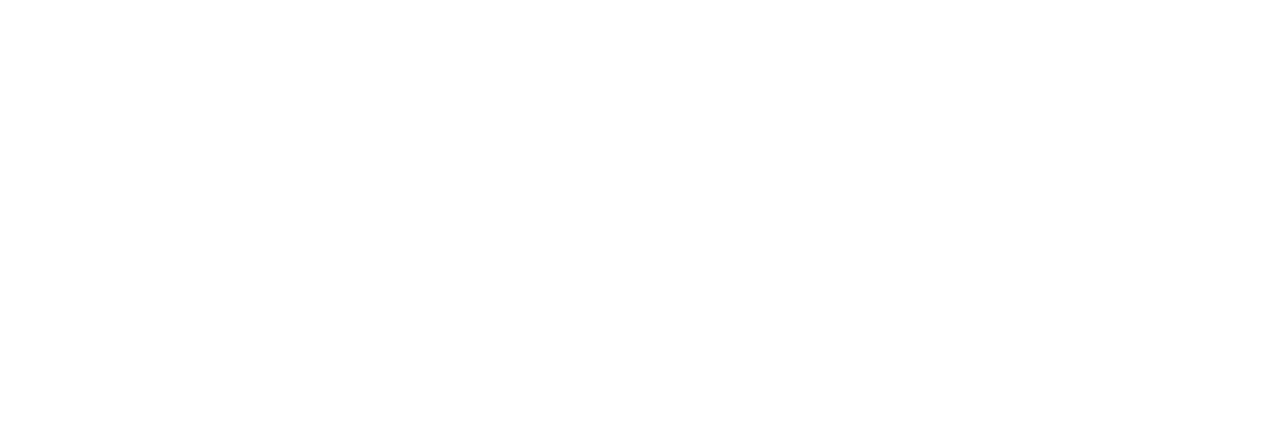
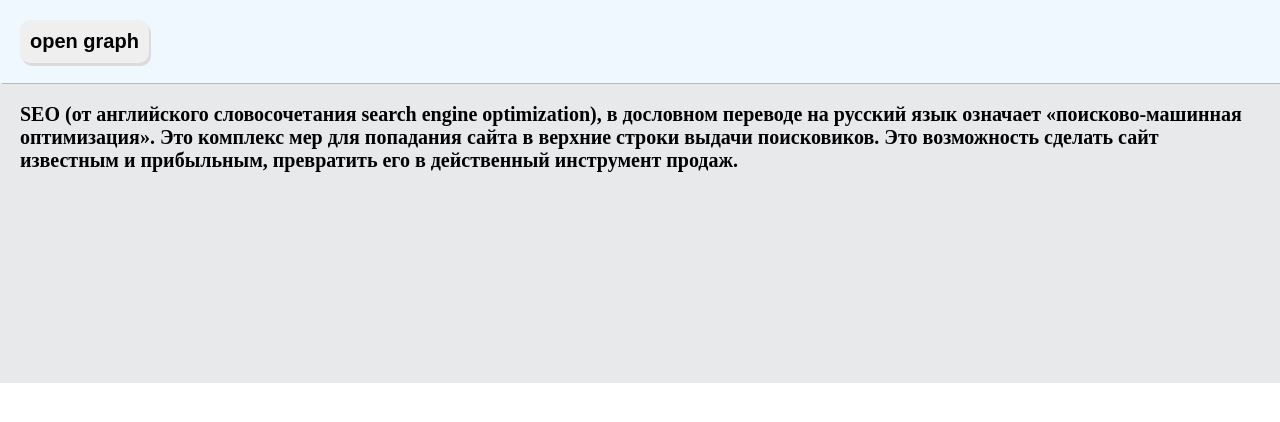
Before and after one commit to fefwee/EvoApp, an Angular app: page /open-graph in a window 1280 px wide. Before the commit this address led to /. Shown: the top 422 px of the page. Built offline with nearby package versions, Linux system fonts and the light colour scheme.

Commit message:
add metatags

```diff
--- a/src/app/app-routing.module.ts
+++ b/src/app/app-routing.module.ts
@@ -1,7 +1,13 @@
 import { NgModule } from '@angular/core';
 import { RouterModule, Routes } from '@angular/router';
+import { InlineComponent } from './components/inline/inline.component';
 
-const routes: Routes = [];
+const routes: Routes = [
+  {
+    path: 'open-graph',
+    component: InlineComponent
+  }
+];
 
 @NgModule({
   imports: [RouterModule.forRoot(routes)],
--- a/src/app/app.component.css
+++ b/src/app/app.component.css
@@ -0,0 +1,15 @@
+button {
+    padding: 10px;
+    border-radius: 10px;
+    border: none;
+    box-shadow: 2px 3px rgb(220, 218, 218);
+    cursor: pointer;
+    margin: 20px;
+}
+
+.container {
+    display: flex;
+    align-items: center;
+    box-shadow: 2px 1px rgb(197, 191, 191);
+    background-color: aliceblue;
+}
--- a/src/app/app.component.html
+++ b/src/app/app.component.html
@@ -0,0 +1,4 @@
+<div class="container">
+  <button routerLink="/open-graph">open graph</button>
+</div>
+<router-outlet></router-outlet>
--- a/src/app/app.component.ts
+++ b/src/app/app.component.ts
@@ -1,4 +1,5 @@
 import { Component } from '@angular/core';
+import { Meta } from '@angular/platform-browser';
 
 @Component({
   selector: 'app-root',
@@ -6,5 +7,8 @@
   styleUrls: ['./app.component.css']
 })
 export class AppComponent {
-  title = 'EvoApp';
+
+  constructor(private meta: Meta) {
+    this.meta.addTag({ property: "og:desc", content: "root_desc " })
+  }
 }
--- a/src/app/app.module.ts
+++ b/src/app/app.module.ts
@@ -3,10 +3,12 @@
 
 import { AppRoutingModule } from './app-routing.module';
 import { AppComponent } from './app.component';
+import { InlineComponent } from './components/inline/inline.component';
 
 @NgModule({
   declarations: [
-    AppComponent
+    AppComponent,
+    InlineComponent
   ],
   imports: [
     BrowserModule,
--- /dev/null
+++ b/src/app/components/inline/inline.component.css
@@ -0,0 +1,9 @@
+.container {
+    width: 100%;
+    height: 300px;
+    background-color: rgba(163, 168, 172, 0.251);
+}
+
+.container p {
+    padding: 20px;
+}
--- /dev/null
+++ b/src/app/components/inline/inline.component.html
@@ -0,0 +1,9 @@
+<div class="container">
+  <p>
+    SEO (от английского словосочетания search engine optimization), в дословном
+    переводе на русский язык означает «поисково-машинная оптимизация». Это
+    комплекс мер для попадания сайта в верхние строки выдачи поисковиков. Это
+    возможность сделать сайт известным и прибыльным, превратить его в
+    действенный инструмент продаж.
+  </p>
+</div>
--- /dev/null
+++ b/src/app/components/inline/inline.component.ts
@@ -0,0 +1,18 @@
+import { Component } from '@angular/core';
+import { Meta } from '@angular/platform-browser';
+
+@Component({
+  selector: 'app-inline',
+  templateUrl: './inline.component.html',
+  styleUrls: ['./inline.component.css']
+})
+export class InlineComponent {
+  constructor(private meta: Meta) {
+    this.meta.addTags([
+      { property: "og:title", content: "The Rock»" },
+      { property: "og:type", content: "video.movie" },
+      { property: "og:url", content: "//www.imdb.com/title/tt0117500/" }
+    ])
+  }
+
+}
--- a/src/styles.css
+++ b/src/styles.css
@@ -0,0 +1,7 @@
+* {
+    padding: 0;
+    margin: 0;
+    box-sizing: border-box;
+    font-size: 20px;
+    font-weight: bold;
+}
```
Also changed, not shown: 1 other file (tests, documents, lock files or other folders).
